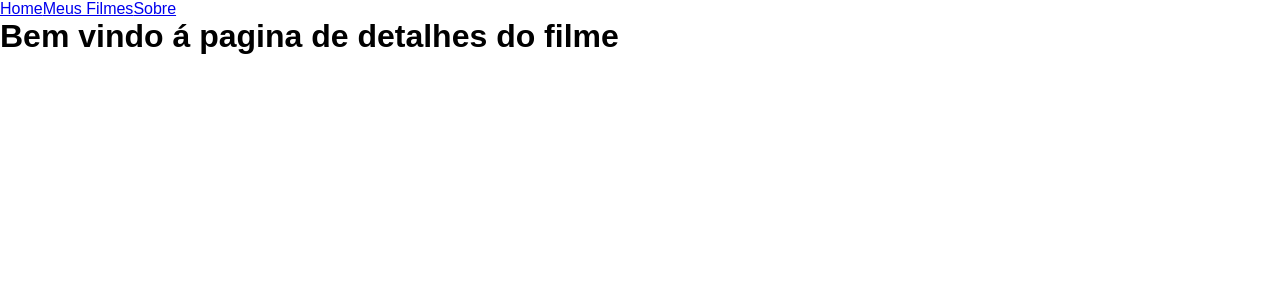
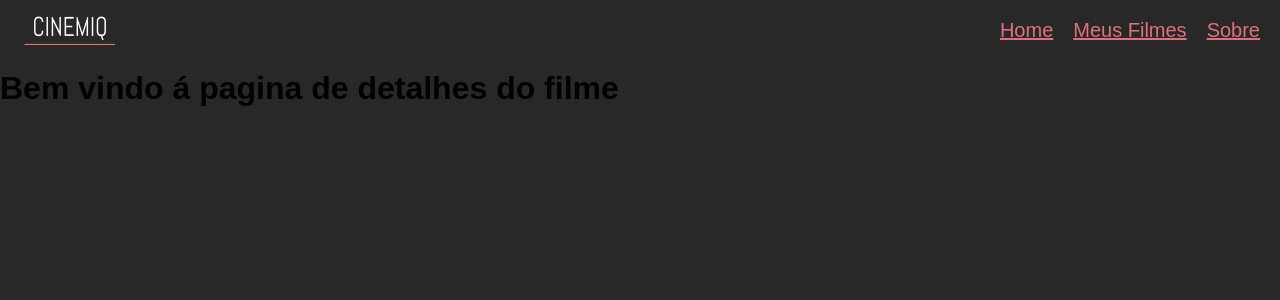
Before and after one commit to renan-mion/Cinemiq, a React (Create React App) app: page /filme/1 in a window 1280 px wide. Shown: the top 300 px of the page. Built offline with nearby package versions, Linux system fonts and the light colour scheme; the HTML template or start-up script is replaced by a standard one.

Commit message:
style: estilizado header

```diff
--- a/src/App.css
+++ b/src/App.css
@@ -6,12 +6,11 @@
 
 body {
   font-family: sans-serif;
+  background-color: #282828;
 }
 
-.app {
+.App {
   display: flex;
   width: 100%;
-  justify-content: center;
-  align-items: center;
   flex-direction: column;
 }
--- a/src/components/Header/index.jsx
+++ b/src/components/Header/index.jsx
@@ -1,11 +1,18 @@
 import { Link } from 'react-router-dom';
+import './style.css';
+import Logo from '../../assets/images/logo.png'
 
 function Header() {
-    return(
+    return (
         <header>
-            <Link to='/'>Home</Link>
-            <Link to='/'>Meus Filmes</Link>
-            <Link to='/sobre'>Sobre</Link>
+            <img src={Logo} alt="logo"/>
+
+            <div className='links'>
+                <Link to='/'>Home</Link>
+                <Link to='/'>Meus Filmes</Link>
+                <Link to='/sobre'>Sobre</Link>
+            </div>
+
         </header>
     )
 }
--- /dev/null
+++ b/src/components/Header/style.css
@@ -0,0 +1,26 @@
+header {
+    background-color: #282828 ;
+    display: flex;
+    flex-direction: row;
+    justify-content: space-between;
+    align-items: center;
+    width: 100%;
+    margin: 10px 0 20px 0;
+    padding: 0 20px 0 20px;
+}
+
+img {
+    width: 100px;
+    height: 40px;
+}
+
+.links {
+    display: flex;
+    flex-direction: row;
+    gap: 20px;
+    font-size: 20px;
+}
+
+.links a {
+    color: #E16F7C;
+}
```
Also changed, not shown: src/assets/images/logo.png (added).
